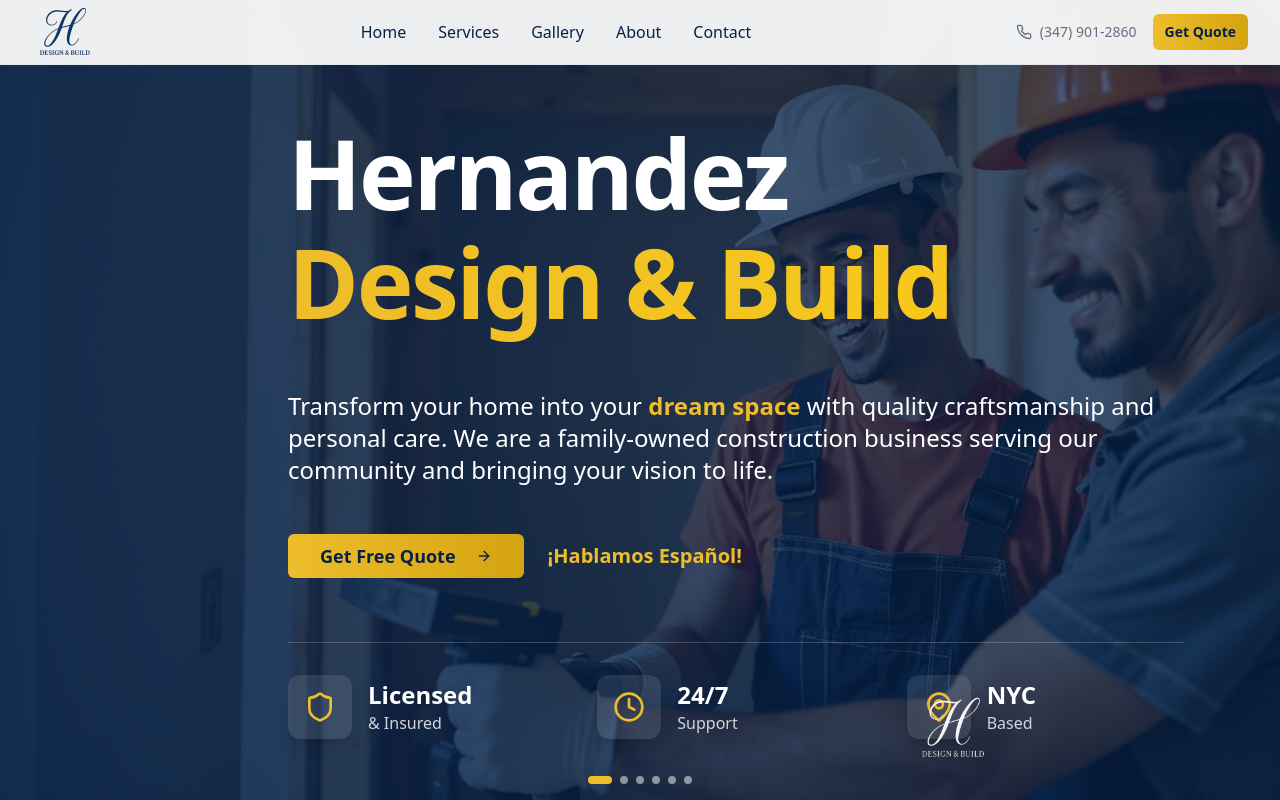
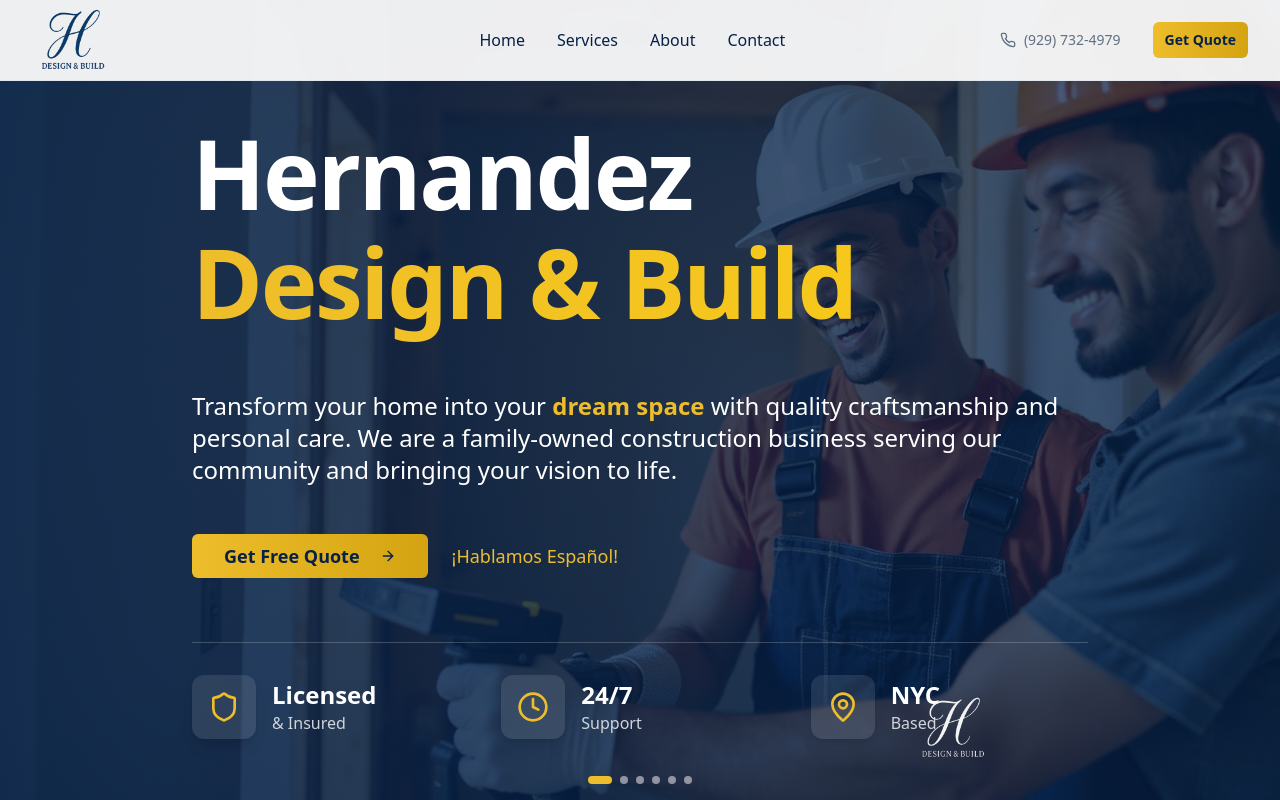
Before and after one commit to DavidFuents/davidfuents.github.io, a React (Vite) app: page / in a window 1280 px wide. Shown: the top 800 px of the page. Built offline with nearby package versions, Linux system fonts and the light colour scheme; the HTML template or start-up script is replaced by a standard one.

Commit message:
New Logos and Updated Components

```diff
--- a/src/components/Contact.tsx
+++ b/src/components/Contact.tsx
@@ -39,7 +39,18 @@ const Contact = () => {
               Ready to start your next project? Contact us today for a free consultation
               and detailed estimate. We're here to help bring your vision to life.
             </p>
-            <p className="text-xl text-gold font-medium mt-4 animate-fade-in [animation-delay:400ms]">¡Hablamos Español!</p>
+            <div className="flex flex-col sm:flex-row items-center justify-center gap-4 mt-6 animate-fade-in [animation-delay:400ms]">
+              <a href="tel:(929) 732-4979" className="text-lg font-medium text-primary hover:text-gold transition-colors flex items-center gap-2">
+                <Phone className="h-5 w-5" />
+                (929) 732-4979
+              </a>
+              <span className="hidden sm:inline text-muted-foreground">|</span>
+              <a href="mailto:mauricio.hdbnyc@gmail.com" className="text-lg font-medium text-primary hover:text-gold transition-colors flex items-center gap-2">
+                <Mail className="h-5 w-5" />
+                mauricio.hdbnyc@gmail.com
+              </a>
+            </div>
+            <p className="text-xl text-gold font-medium mt-4 animate-fade-in [animation-delay:600ms]">¡Hablamos Español!</p>
           </div>
         </div>
 
@@ -52,7 +63,19 @@ const Contact = () => {
                 <div className="flex items-center justify-center w-20 h-20 bg-primary rounded-full mx-auto mb-6 group-hover:scale-110 transition-all duration-300 shadow-lg relative z-10">
                   <info.icon className="h-10 w-10 text-gold group-hover:text-white transition-colors duration-300" />
                 </div>
-                <h3 className="font-semibold text-foreground mb-2 text-lg">{info.title}</h3>
+                <h3 className="font-semibold text-foreground mb-2 text-lg">
+                  {info.title === 'Email Us' ? (
+                    <a href={`mailto:${info.details}`} className="hover:underline">
+                      {info.title}
+                    </a>
+                  ) : info.title === 'Call Us' ? (
+                    <a href={`tel:${info.details}`} className="hover:underline">
+                      {info.title}
+                    </a>
+                  ) : (
+                    info.title
+                  )}
+                </h3>
                 <p className="text-base font-medium text-gold mb-2 break-all text-center leading-tight">
                   {info.title === 'Email Us' ? (
                     <a href={`mailto:${info.details}`} className="hover:underline">
--- a/src/components/Header.tsx
+++ b/src/components/Header.tsx
@@ -1,7 +1,7 @@
 import { useState } from 'react';
 import { Button } from '@/components/ui/button';
 import { Menu, X, Phone, Mail } from 'lucide-react';
-import hLogo from '@/assets/h-logo.png';
+import hLogo from '@/assets/hdb-logo-latest.png';
 
 const Header = () => {
   const [isMenuOpen, setIsMenuOpen] = useState(false);
@@ -9,7 +9,6 @@ const Header = () => {
   const navItems = [
     { label: 'Home', href: '#home' },
     { label: 'Services', href: '#services' },
-    { label: 'Gallery', href: '#gallery' },
     { label: 'About', href: '#about' },
     { label: 'Contact', href: '#contact' },
   ];
@@ -17,23 +16,24 @@ const Header = () => {
   return (
     <header className="fixed top-0 left-0 right-0 z-50 bg-background/95 backdrop-blur-sm border-b">
       <div className="container mx-auto px-4 sm:px-6 lg:px-8">
-        <div className="flex items-center justify-between h-16">
+        {/* Desktop Header */}
+        <div className="hidden md:grid items-center h-20 gap-4" style={{gridTemplateColumns: "0.6fr auto 1.4fr"}}>
           {/* Logo */}
-          <div className="flex-shrink-0">
+          <div className="flex items-center">
             <img
               src={hLogo}
-              alt="H Design & Build Logo"
-              className="h-16 w-auto"
+              alt="Hernandez Design & Build Logo"
+              className="h-20 w-auto"
             />
           </div>
 
-          {/* Desktop Navigation */}
-          <nav className="hidden md:flex items-center space-x-8">
+          {/* Desktop Navigation - Shifted Right */}
+          <nav className="flex items-center justify-center space-x-8 ml-60">
             {navItems.map((item) => (
               <a
                 key={item.label}
                 href={item.href}
-                className="text-foreground hover:text-primary transition-colors duration-200"
+                className="text-navy-deep hover:text-primary transition-colors duration-200 font-medium"
               >
                 {item.label}
               </a>
@@ -41,10 +41,10 @@ const Header = () => {
           </nav>
 
           {/* Contact Info & CTA */}
-          <div className="hidden lg:flex items-center space-x-4">
+          <div className="flex items-center justify-end space-x-8">
             <div className="flex items-center space-x-2 text-sm text-muted-foreground">
               <Phone className="h-4 w-4" />
-              <span>(347) 901-2860</span>
+              <a href="tel:(929) 732-4979" className="hover:underline">(929) 732-4979</a>
             </div>
             <Button variant="hero" size="sm" asChild>
               <a href="https://forms.gle/SqdUo792PQ7G2Qpu7" target="_blank" rel="noopener noreferrer">
@@ -52,10 +52,19 @@ const Header = () => {
               </a>
             </Button>
           </div>
+        </div>
 
-          {/* Mobile menu button */}
+        {/* Mobile Header */}
+        <div className="flex md:hidden items-center h-20 w-full">
+          <div className="flex items-center">
+            <img
+              src={hLogo}
+              alt="Hernandez Design & Build Logo"
+              className="h-20 w-auto"
+            />
+          </div>
           <button
-            className="md:hidden p-2"
+            className="ml-auto p-2"
             onClick={() => setIsMenuOpen(!isMenuOpen)}
           >
             {isMenuOpen ? <X className="h-6 w-6" /> : <Menu className="h-6 w-6" />}
@@ -70,7 +79,7 @@ const Header = () => {
                 <a
                   key={item.label}
                   href={item.href}
-                  className="text-foreground hover:text-primary transition-colors duration-200"
+                  className="text-navy-deep hover:text-primary transition-colors duration-200 font-medium"
                   onClick={() => setIsMenuOpen(false)}
                 >
                   {item.label}
@@ -79,7 +88,7 @@ const Header = () => {
               <div className="flex flex-col space-y-2 pt-4 border-t">
                 <div className="flex items-center space-x-2 text-sm text-muted-foreground">
                   <Phone className="h-4 w-4" />
-                  <span>(347) 901-2860</span>
+                  <a href="tel:(929) 732-4979" className="hover:underline">(929) 732-4979</a>
                 </div>
                 <Button variant="hero" size="sm" className="w-fit" asChild>
                   <a href="https://forms.gle/SqdUo792PQ7G2Qpu7" target="_blank" rel="noopener noreferrer">
--- a/src/components/Hero.tsx
+++ b/src/components/Hero.tsx
@@ -11,8 +11,8 @@ const Hero = () => {
 
       {/* Content */}
       <div className="relative z-10 pt-24 md:pt-16">
-        <div className="container mx-auto px-4 sm:px-6 lg:px-8">
-          <div className="max-w-5xl ml-0 lg:ml-64">
+        <div className="container mx-auto px-4 sm:px-6 lg:px-8 flex justify-end">
+          <div className="w-full max-w-4xl ml-20 lg:ml-40">
           {/* Main Heading */}
           <div className="mb-12 animate-fade-in">
             <h1 className="text-6xl md:text-7xl lg:text-8xl font-bold mb-12 leading-[1.1] tracking-tight">
@@ -29,22 +29,17 @@ const Hero = () => {
               <span className="text-white"> quality craftsmanship</span> and personal care.
               We are a family-owned construction business serving our community and bringing your vision to life.
             </p>
-
           </div>
 
           {/* Call to Action */}
-          <div className="mb-16 animate-fade-in" style={{animationDelay: "600ms"}}>
-            <div className="flex flex-col sm:flex-row items-center gap-6">
+          <div className="mb-16 animate-fade-in flex flex-col sm:flex-row items-start sm:items-center gap-6" style={{animationDelay: "600ms"}}>
             <Button variant="hero" size="lg" className="group text-lg px-8 py-4" asChild>
               <a href="https://forms.gle/SqdUo792PQ7G2Qpu7" target="_blank" rel="noopener noreferrer">
                 Get Free Quote
                 <ArrowRight className="ml-3 h-6 w-6 group-hover:translate-x-1 transition-transform" />
               </a>
             </Button>
-              <p className="text-xl text-gold font-semibold animate-fade-in" style={{animationDelay: "800ms"}}>
-                ¡Hablamos Español!
-              </p>
-            </div>
+            <p className="text-lg text-gold font-medium">¡Hablamos Español!</p>
           </div>
 
           {/* Stats */}
```
Also changed, not shown: src/assets/hdb-logo-latest.png (added), src/assets/hdb-logo-new.png (added). Lines whose indentation alone changed are shown as unchanged.
